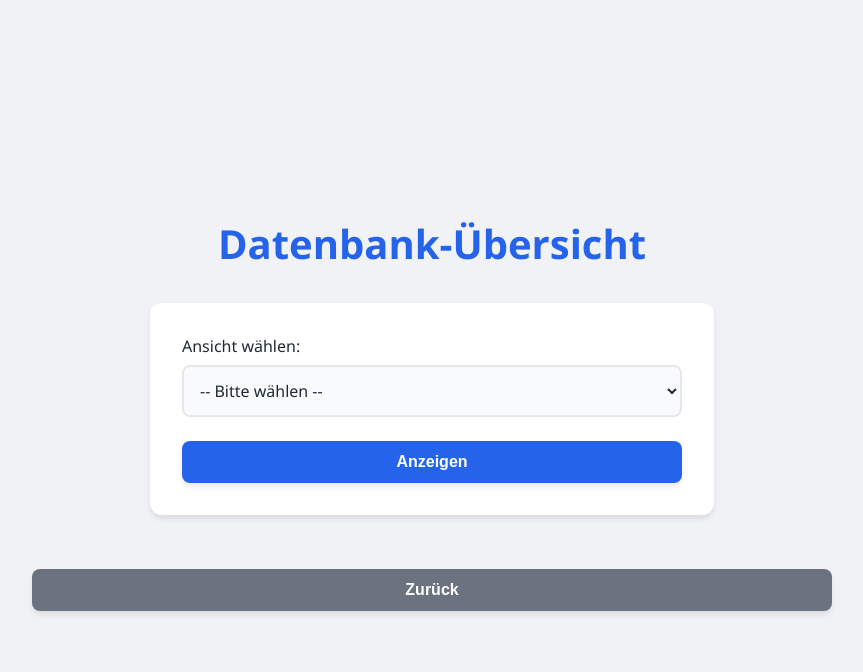
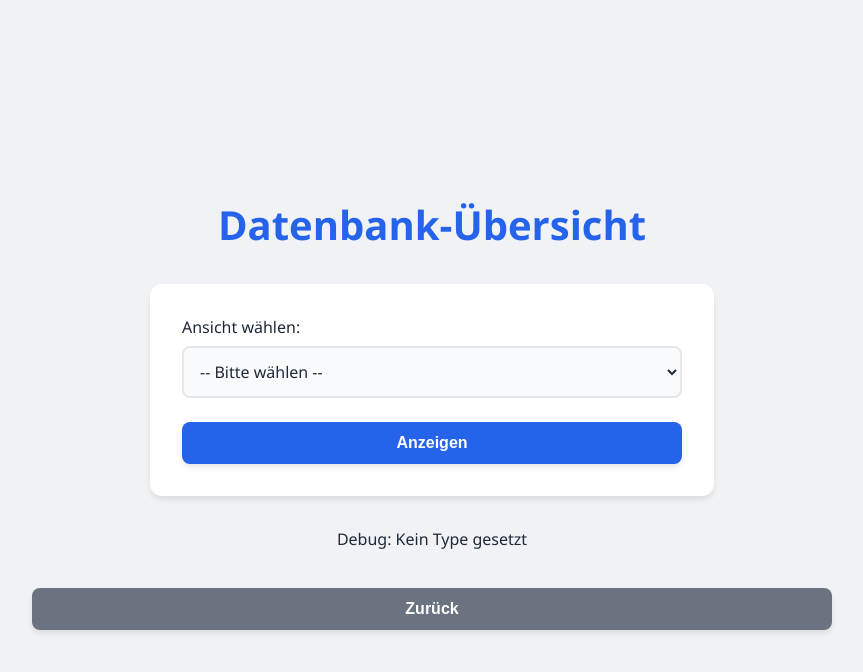
Before and after one commit to maxlucca/GesslerKlassenPlaner, a PHP site: page /uebersicht.php in a window 1280 px wide. Shown: the top 672 px of the page, without its empty margins (208-1071 px from the left). Run offline with PHP 8.4, Linux system fonts and the light colour scheme; data that the repository does not hold is empty.

Commit message:
Debug Stuff

```diff
--- a/src/frontend/uebersicht.php
+++ b/src/frontend/uebersicht.php
@@ -90,6 +90,15 @@ require_once __DIR__ . '/../backend/db.php';
 
         <button type="submit">Anzeigen</button>
     </form>
+
+        <!-- Debug-Ausgabe -->
+    <?php
+    if (isset($_GET['type'])) {
+        echo "<p>Debug: Type = '" . htmlspecialchars($_GET['type']) . "'</p>";
+    } else {
+        echo "<p>Debug: Kein Type gesetzt</p>";
+    }
+    ?>
 
     <!-- Daten-Anzeige (Temporär da cases noch nicht existieren) -->
     <?php
```
